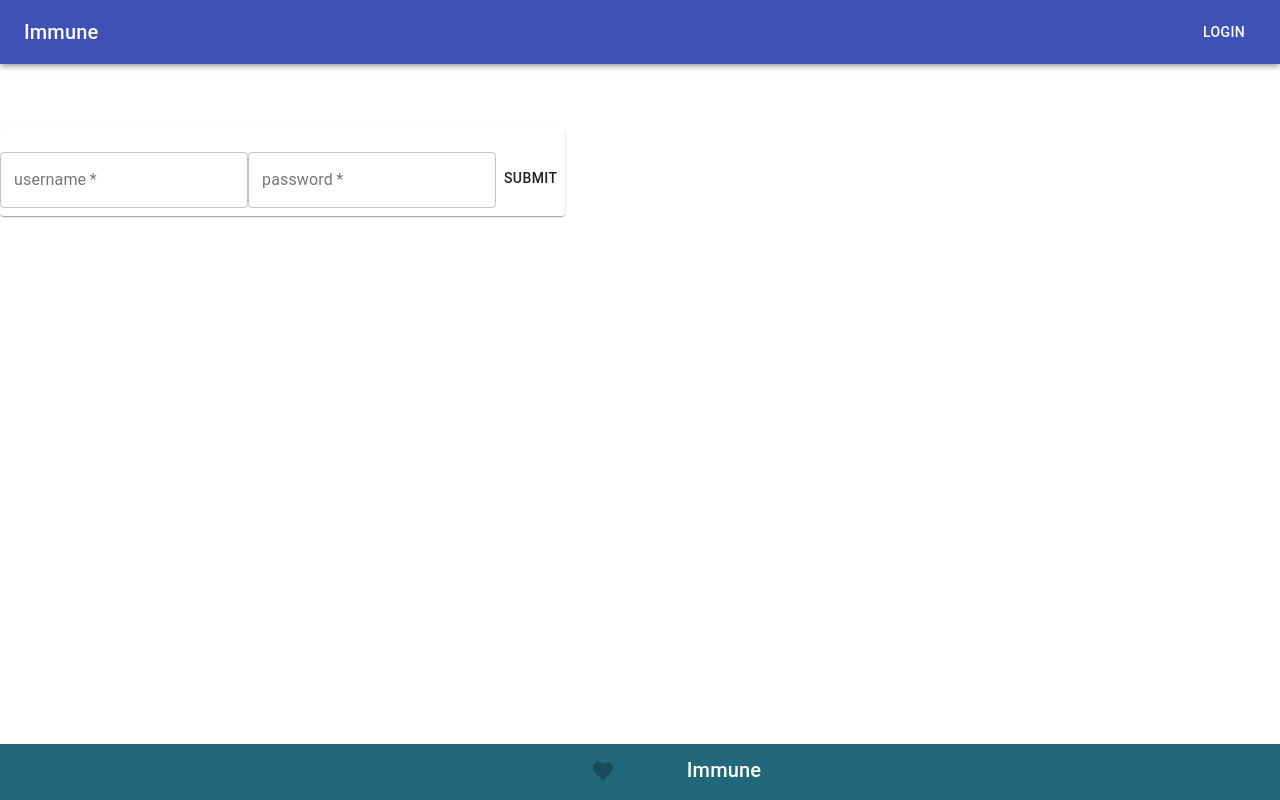
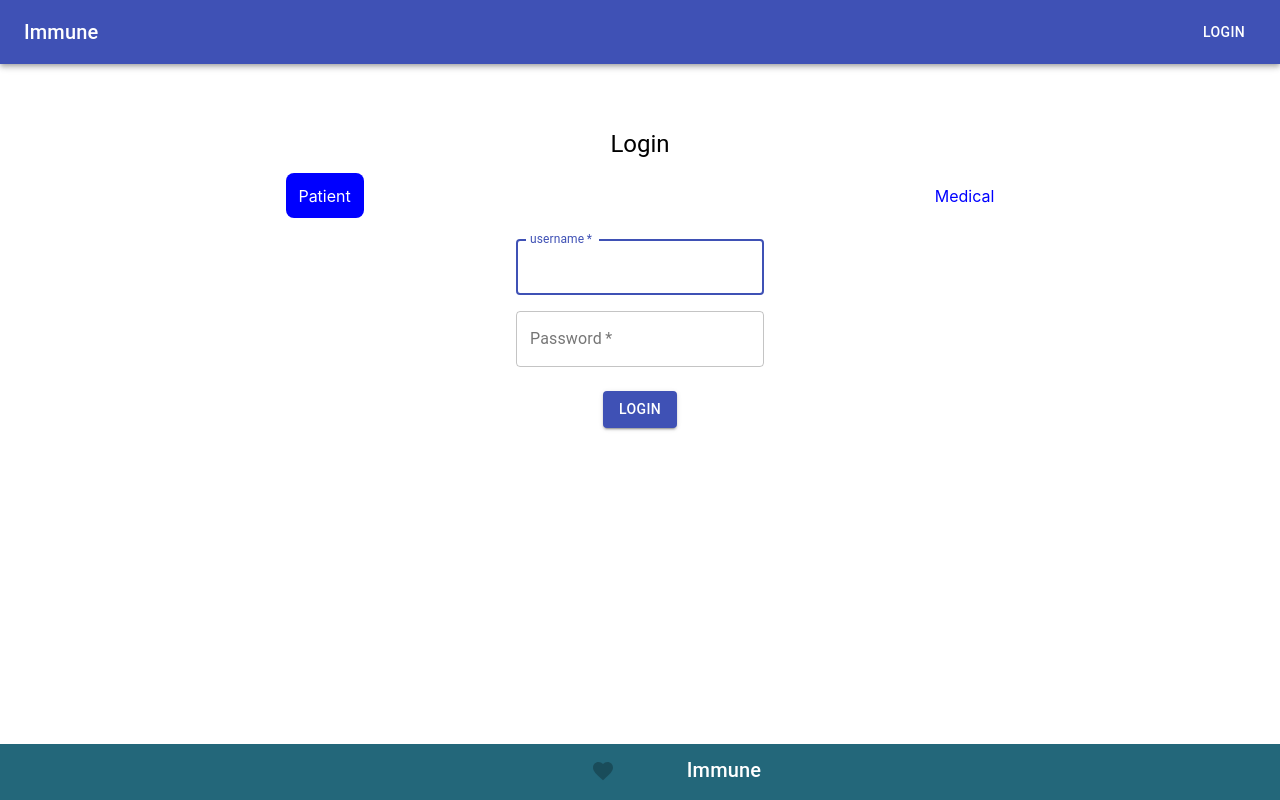
Before and after one commit to Build-Week-Immune/front-end, a React (Create React App) app: page /login in a window 1280 px wide. Built offline with nearby package versions, Linux system fonts and the light colour scheme.

Commit message:
Finish setup / logic for LoginBar.

```diff
--- a/src/App.css
+++ b/src/App.css
@@ -26,28 +26,29 @@
     background-size: cover;
     background-image: url('./components/SplashPage/image/homepage.jpg')
 }
-.navbar {
+.loginBar {
   align-items: center;
   /* border-bottom: 3px solid rgb(221, 221, 221); */
-  /* background: #8a2be2; */
+  /* background: blue; */
   display: flex;
   /* height: 70px; */
   justify-content: space-around;
-  padding: 0 3%;
+  padding: 1%;
   width: 100%;
-  -webkit-box-shadow: 0px 2px 15px -8px rgba(0, 0, 0, 0.42);
+  /* -webkit-box-shadow: 0px 2px 15px -8px rgba(0, 0, 0, 0.42);
   -moz-box-shadow: 0px 2px 15px -8px rgba(0, 0, 0, 0.42);
-  box-shadow: 0px 2px 15px -8px rgba(0, 0, 0, 0.42);
+  box-shadow: 0px 2px 15px -8px rgba(0, 0, 0, 0.42); */
 }
 
 .navLink {
-  font-size: 2rem;
+  font-size: 1rem;
   text-decoration: none;
   color: blue;
+  background-color: white;
 }
-.navbar > a.activeNavButton {
-  /* background-color: #9a99dd; */
-  color: grey;
+.loginBar > a.activeNavButton {
+  background-color: blue;
+  color: white;
   padding: 1%;
   text-align: center;
   border-radius: 8px;
--- a/src/actions/Entry/MedLoginAction.js
+++ b/src/actions/Entry/MedLoginAction.js
@@ -10,7 +10,7 @@ export const authMedLogin = (medLogin, history) => dispatch => {
   dispatch({ type: MED_LOGIN_LOADING });
 
   axios
-  //we need our base url
+
     .post("https://immunazation.herokuapp.com/api/auth/login", medLogin)
     .then(res => {
       console.log( "In login action-creator", res);
--- a/src/components/Auth/Register/MedLogin.js
+++ b/src/components/Auth/Register/MedLogin.js
@@ -2,6 +2,7 @@ import React, { useState } from "react";
 import { connect } from "react-redux";
 
 import Navbar from '../../Bars/Navbar';
+import LoginBar from "../../Bars/LoginBar";
 import Footer from '../../Bars/Footer';
 
 import { authMedLogin } from "../../../actions/Entry/MedLoginAction";
@@ -58,9 +59,11 @@ function MedicalLogin(props) {
     <div>
       <Navbar />
       <div className={classes.paper}>
+
         <Typography component="h1" variant="h5">
           Login
-            </Typography>
+        </Typography>
+         <LoginBar />
         <form onSubmit={doctorLogin} className={classes.form} noValidate>
           <Grid container spacing={2}>
             <Grid item xs={12}>
@@ -96,7 +99,7 @@ function MedicalLogin(props) {
             color="primary"
             className={classes.submit}
           >
-            Complete Account Creation
+            Login
               </Button>
         </form>
       </div>
--- a/src/components/Auth/Register/PatientLogin.js
+++ b/src/components/Auth/Register/PatientLogin.js
@@ -1,9 +1,10 @@
-import React, {useState} from 'react';
-import {Button, TextField, makeStyles, Grid, Paper} from '@material-ui/core';
+import React, { useState } from 'react';
+import { Button, TextField, makeStyles, Grid, Typography, Paper } from '@material-ui/core';
 //import LockOutlinedIcon from '@material-ui/icons/LockOutlined';
 import { authUsersLogin } from "../../../actions/Entry/LoginAction";
 import { connect } from "react-redux";
 import Navbar from '../../Bars/Navbar';
+import LoginBar from "../../Bars/LoginBar";
 import Footer from '../../Bars/Footer';
 
 const useStyles = makeStyles(theme => ({
@@ -54,35 +55,50 @@ const PatientLogin = (props) => {
   return (
     <div>
       <Navbar />
-          <Grid container >
-            <Paper className={classes.paper}>
-              <form onSubmit={login} className={classes.form}>
-
+      <div className={classes.paper}>
+        <Typography component="h1" variant="h5">
+          Login
+        </Typography>
+        <LoginBar />
+        <form onSubmit={login} className={classes.form} noValidate>
+          <Grid container spacing={2}>
+            <Grid item xs={12}>
               <TextField
-                  id="outlined-basic"
+                autoComplete="name"
+                name="username"
+                variant="outlined"
+                onChange={handleChange}
+                value={patientLogin.username}
+                required
+                id="name"
                 label="username"
-                  name="username"
-                  margin="normal"
+                autoFocus
+              />
+            </Grid>
+            <Grid item xs={12}>
+              <TextField
                 variant="outlined"
-                  value={patientLogin.username}
+                required
+                name="password"
                 onChange={handleChange}
-                  required
+                value={patientLogin.password}
+                label="Password"
+                type="password"
+                id="password"
+                autoComplete="current-password"
               />
-                <TextField
-                  // type="password"
-                  id="outlined-basic"
-                  label="password"
-                  name="password"
-                  margin="normal"
-                  variant="outlined"
-                  value={patientLogin.password}
-                  onChange={handleChange}
-                  required
-                />
-                <Button type="submit" className={classes.submit}>Submit</Button>
+            </Grid>
+          </Grid>
+          <Button
+            type="submit"
+            variant="contained"
+            color="primary"
+            className={classes.submit}
+          >
+            Login
+              </Button>
         </form>
-            </Paper>
-          </Grid>
+      </div>
       <Footer />
     </div>
   );
--- a/src/components/Bars/LoginBar.js
+++ b/src/components/Bars/LoginBar.js
@@ -3,7 +3,7 @@ import { NavLink } from "react-router-dom"
 
 import "../../App.css";
 
-export const LoginBar = () => {
+const LoginBar = () => {
     return (
         <div className="loginBar">
             <NavLink exact to='/login' activeClassName="activeNavButton" className="navLink" >Patient</NavLink>
@@ -11,3 +11,5 @@ export const LoginBar = () => {
         </div>
     )
 }
+
+export default LoginBar
--- /dev/null
+++ b/src/reducers/MedAuthReducer.js
@@ -0,0 +1,38 @@
+import { MED_LOGIN_LOADING, MED_LOGIN_SUCCESS, MED_LOGIN_FAILURE } from '../actions/Entry/MedLoginAction';
+
+
+const initialState = {
+        MedInfo: [],
+        isLoading: false,
+        error: "",
+        isAuth: localStorage.getItem('token') ? true : false
+    }
+
+    // 1. Patient (same as user) Register Reducer
+const AuthReducer = ( state = initialState, action ) => {
+        switch(action.type) {
+            case MED_LOGIN_LOADING:
+                return {
+                    ...state,
+                    isLoading: true,
+                    error: ""
+                }
+            case MED_LOGIN_SUCCESS:
+                return {
+                    ...state,
+                    MedInfo: action.payload,
+                    isLoading: false,
+                    error: ""
+                }
+            case MED_LOGIN_FAILURE:
+                return {
+                    ...state,
+                    error: action.payload,
+                    isLoading: false
+                }
+            default:
+                return state;
+        }
+    }
+
+export default AuthReducer;
--- a/src/reducers/index.js
+++ b/src/reducers/index.js
@@ -1,4 +1,5 @@
 import AuthReducer from './AuthReducer';
+import MedAuthReducer from './MedAuthReducer'
 import { combineReducers } from 'redux';
 
-export const rootReducer = combineReducers(AuthReducer)
+export const rootReducer = combineReducers(AuthReducer, MedAuthReducer)
```
Lines whose indentation alone changed are shown as unchanged.
